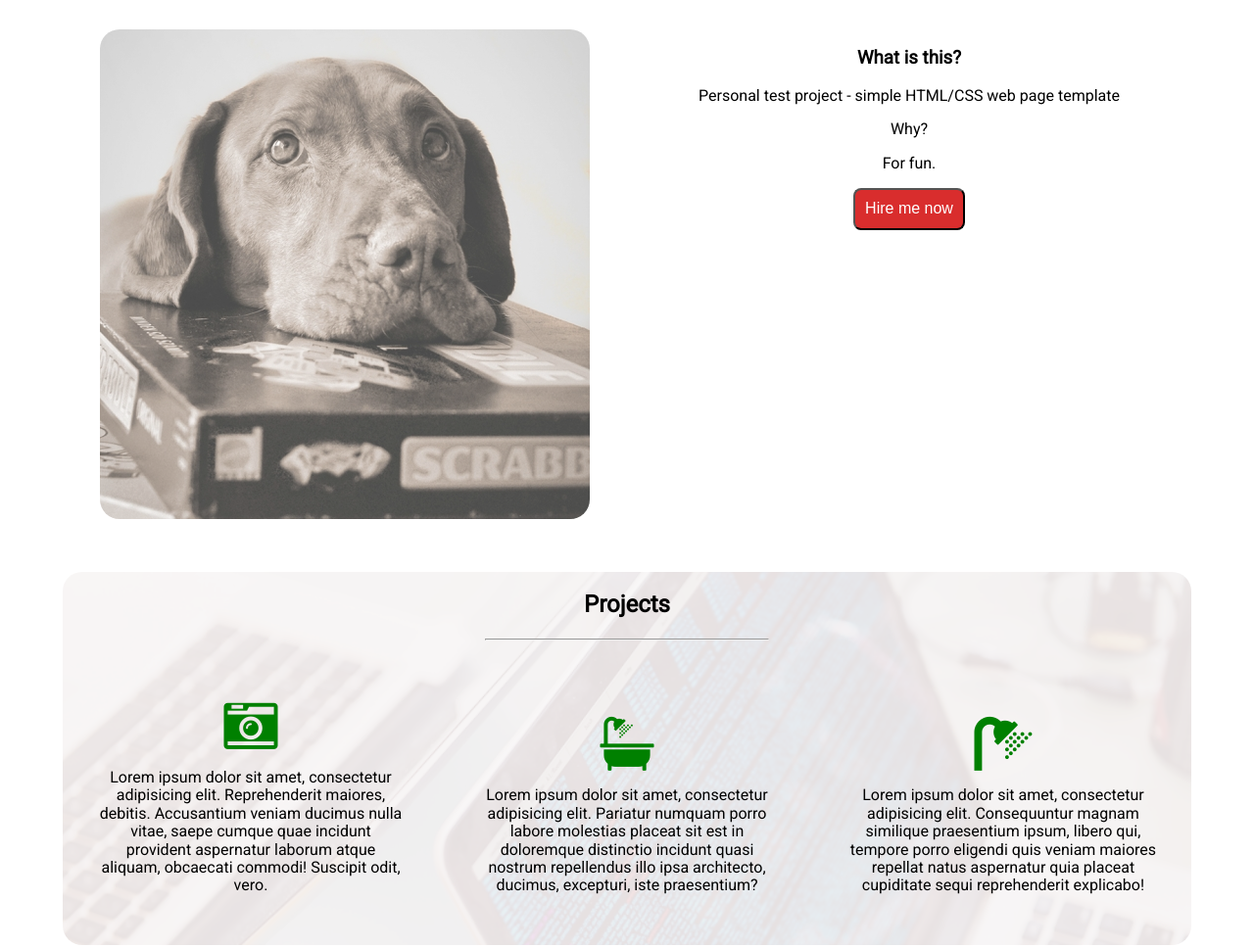
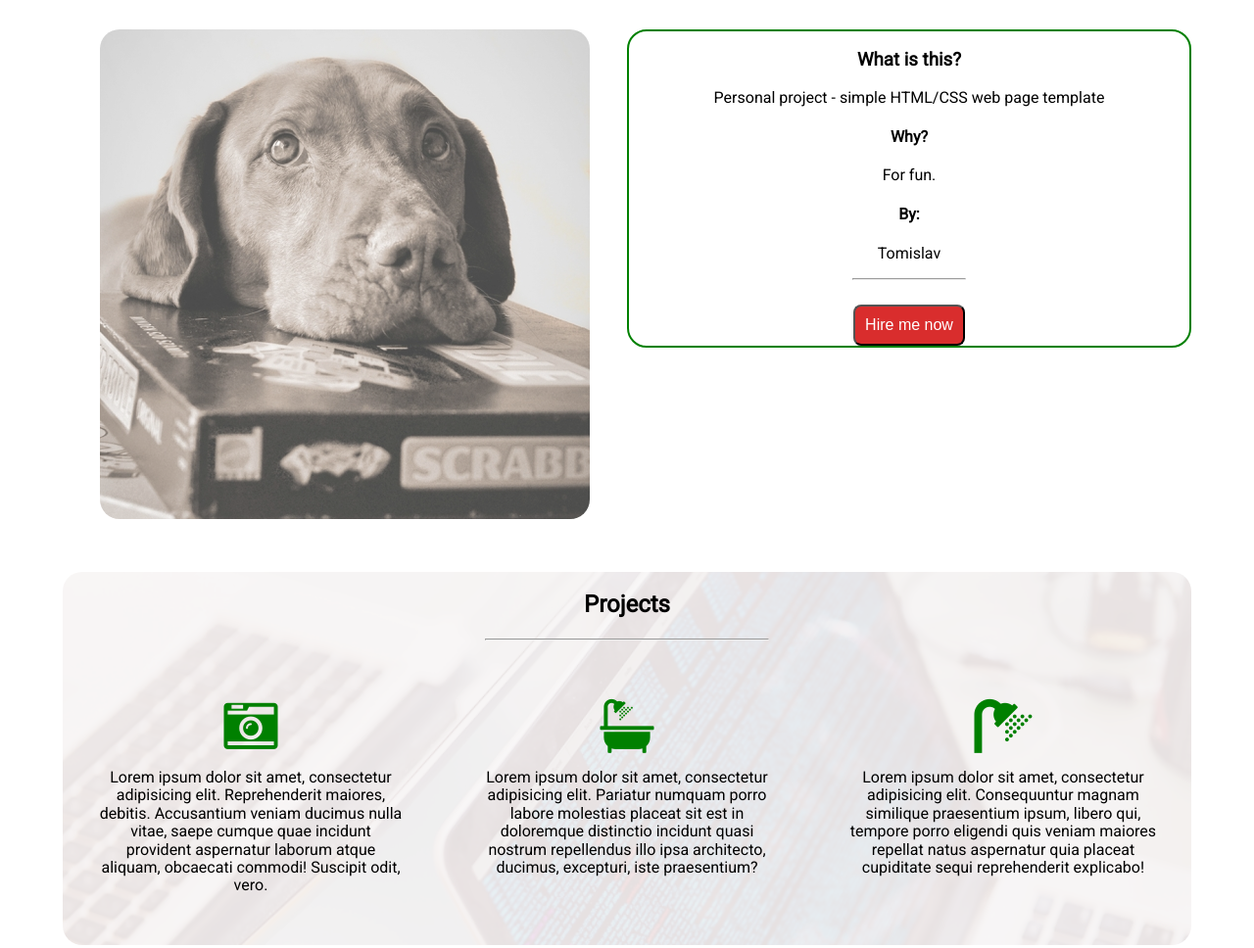
Before and after one commit to tspinjac/Page_template, a plain HTML site: page index.html in a window 1280 px wide. Shown: the part 560-1528 px from the top of the page at 98% size. Drawn offline with Linux system fonts and the light colour scheme.

Commit message:
+ tweeks

```diff
--- a/css/style.css
+++ b/css/style.css
@@ -86,12 +86,14 @@ main h2 {
 }
 
 .col1-left, .col1-right {
+	vertical-align: top;
 	width: 50%;
 	height: 100%;
 	display: inline-block;
 	text-align: center;
 	vertical-align: top;
 }
+.col1-right {border:2px solid green; border-radius: 20px; padding:0 5%; max-height: 100%;}
 .col1-left img {
 	max-width: 100%;
 	max-height: 100%;
@@ -115,6 +117,7 @@ main h2 {
 	background-blend-mode: soft-light;
 }
 .col2-left, .col2-mid, .col2-right {
+	vertical-align: top;
 	padding: 35px;
 	display: inline-block;
 	max-width: 33.33333%;
@@ -137,24 +140,29 @@ i.fa {
 	background-blend-mode: soft-light;
 }
 .col3-left, .col3-mid, .col3-right {
+	vertical-align: top;
 	padding: 35px;
 	display: inline-block;
 	max-width: 33.33333%;
 	text-align: center;
 }
 
-/* ########### SECTION 4 #############*/
+/* ########### SECTION 4:; FOOTER  #############*/
 .section4 {
 	margin-top: 50px;
     max-width: 100%;
     border-radius: 20px;
     background-color: #F2EFEF;
 }
+
 .col4-left, .col4-mid, .col4-right {
-	padding: 35px;
 	display: inline-block;
-	max-width: 33.33333%;
-	min-width: 33.33333%;
+	width: 33.33333%;
 	text-align: center;
 }
+
+.col4-left p, .col4-mid p, .col4-right p { }
 .copyright {text-align: center;  margin-bottom: 30px;}
+
+.
+/*##########  FOOTER ###########*/
--- a/index.html
+++ b/index.html
@@ -46,9 +46,11 @@
 				<img alt="About pic" src="img/about.jpg">
 			</article><article class="col1-right">
 				<h3>What is this?</h3>
-				<p>Personal test project  - simple HTML/CSS web page template</p>
-				<p>Why?</p>
+				<p>Personal project  - simple HTML/CSS web page template</p>
+				<h4>Why?</h4>
 				<p>For fun.</p>
+				<h4>By:</h4>
+				<p>Tomislav</p><hr>
 				<button>Hire me now</button>
 			</article>
 		</section>
```
Also changed, not shown: img/skills2_bg.jpg (added), img/skills3_bg.jpg (added), img/skills4_bg.jpg (added), 1 other file.
